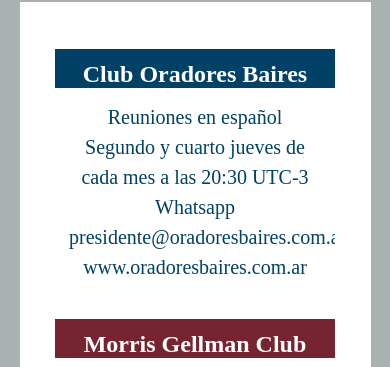
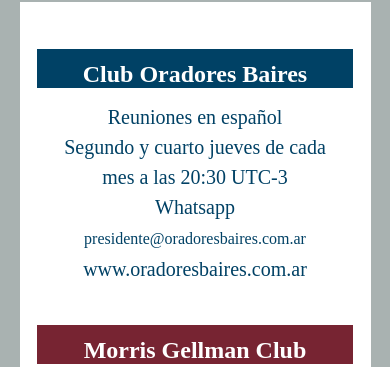
Before and after one commit to toastmastersarg/toastmastersarg, a plain HTML site: page index.html in a window 390 px wide. Shown: the part 410-777 px from the top of the page. Drawn offline with Linux system fonts and the light colour scheme; files whose address does not match are found by name; a web font is replaced by a local one.

Commit message:
Tamaño fuente mail OB fix

```diff
--- a/css/mobile.css
+++ b/css/mobile.css
@@ -161,7 +161,6 @@
 		padding: 0 20px 30px;
 	}
 	#body div.content {
-		padding: 0 20px;
 		display: inline-block;
 	}
 	#body div.content div,
@@ -213,6 +212,9 @@
 	#body div.content div ul li ul.ob a{
 		color: #004165;
 		text-decoration: none;
+	}
+	#body div.content div ul li ul.ob a.mail{
+		font-size: 16px;
 	}
 	#body div.content div ul li h5 {
 		font-family: 'Montserrat';
--- a/css/style.css
+++ b/css/style.css
@@ -196,7 +196,9 @@ p a:hover {
 }
 */
 #body div.content div div.section {
+/*
 	padding: 55px 0 0;
+*/
 	width: 430px;
 
 }
@@ -257,6 +259,9 @@ p a:hover {
 	color: #004165;
 	text-decoration: none;
 }
+
+
+
 #body div.content div ul li h5 {
 	font-family: 'Montserrat';
 	font-size: 24px;
--- a/index.html
+++ b/index.html
@@ -53,7 +53,7 @@
 								<p>Reuniones en español</p>
 								<p>Segundo y cuarto jueves de cada mes a las 20:30 UTC-3</p>
 								<p><a href="https://api.whatsapp.com/send?phone=">Whatsapp</a></p>
-								<p><a href="mailto:presidente@oradoresbaires.com.ar">presidente@oradoresbaires.com.ar</a> </p>
+								<p><a href="mailto:presidente@oradoresbaires.com.ar" class="mail">presidente@oradoresbaires.com.ar</a> </p>
 								<p><a href="www.oradoresbaires.com.ar">www.oradoresbaires.com.ar</a> </p>
 							</li>
 						</ul>
```
